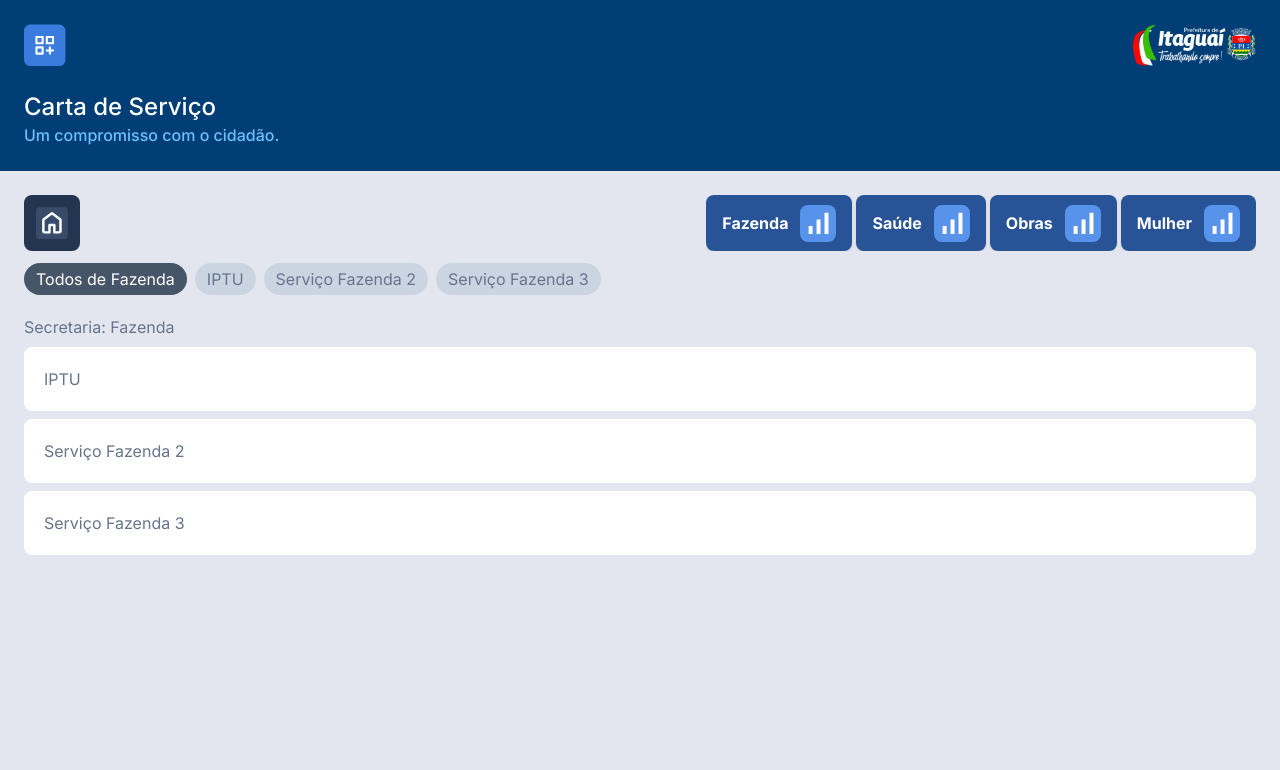
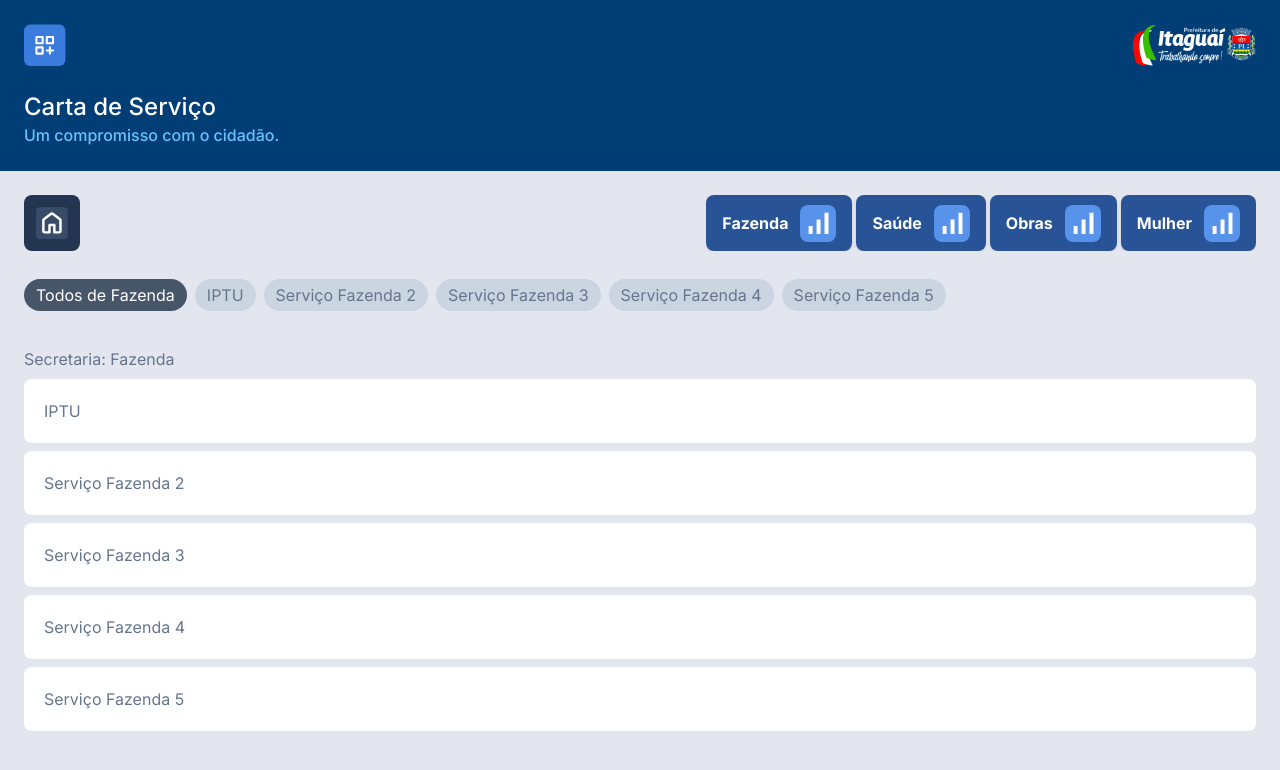
Before and after one commit to vsiago/carta-de-servico, a Next.js app: page / in a window 1280 px wide. Both pictures are taken after a click on the item "Fazenda". Shown: the top 770 px of the page. Built offline with nearby package versions, Linux system fonts and the light colour scheme.

Commit message:
scroll corrigido

```diff
--- a/public/secretarias.json
+++ b/public/secretarias.json
@@ -18,6 +18,18 @@
         },
         {
           "cartaNome": "Serviço Fazenda 3",
+          "titulo": "Titulo",
+          "descricao": "Descrição",
+          "avatar": "/url"
+        },
+        {
+          "cartaNome": "Serviço Fazenda 4",
+          "titulo": "Titulo",
+          "descricao": "Descrição",
+          "avatar": "/url"
+        },
+        {
+          "cartaNome": "Serviço Fazenda 5",
           "titulo": "Titulo",
           "descricao": "Descrição",
           "avatar": "/url"
--- a/src/app/page.js
+++ b/src/app/page.js
@@ -87,14 +87,16 @@ export default function Carta() {
 
           {/* SUBMENUS CARTAS */}
           {secretariaSelecionada && (
-            <ul className='flex gap-2 mt-3'>
-              <p className='p-1 px-3 bg-slate-600 text-white rounded-full cursor-pointer'>Todos de {secretariaSelecionada.nome}</p>
-              {secretariaSelecionada.cartas.map((carta, index) => (
-                <li key={index}>
-                  <p className='p-1 px-3 bg-slate-300 rounded-full cursor-pointer'>{carta.cartaNome}</p>
-                </li>
-              ))}
-            </ul>
+            <div className='overflow-x-auto'>
+              <ul className='flex gap-2 mt-3 z-[1000] whitespace-nowrap h-16 items-center'>
+                <p className='p-1 px-3 bg-slate-600 text-white rounded-full cursor-pointer h-8'>Todos de {secretariaSelecionada.nome}</p>
+                {secretariaSelecionada.cartas.map((carta, index) => (
+                  <li key={index}>
+                    <p className='p-1 px-3 bg-slate-300 rounded-full cursor-pointer h-8'>{carta.cartaNome}</p>
+                  </li>
+                ))}
+              </ul>
+            </div>
           )}
 
           {/* CARTAS LISTAS */}
```
Lines whose indentation alone changed are shown as unchanged.
